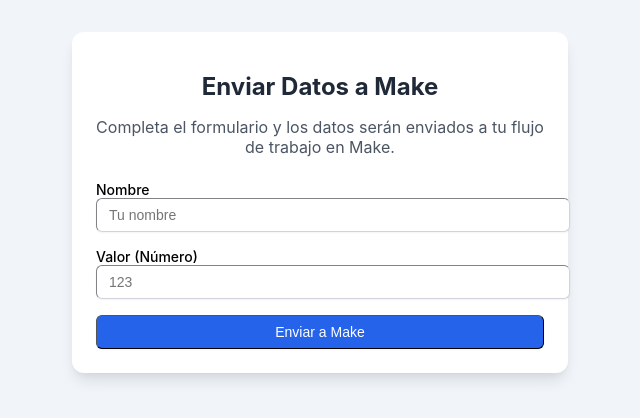
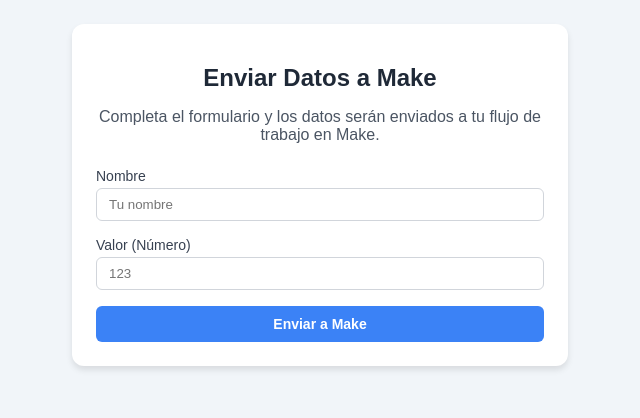
Before and after one commit to bernapin1996lab/REGISTRO-VISITA1, a plain HTML site: page index.html in a window 1280 px wide. Shown: the whole page, without its empty margins (320-960 px from the left). Drawn offline with Linux system fonts and the light colour scheme.

Commit message:
Update index.html

```diff
--- a/index.html
+++ b/index.html
@@ -5,189 +5,115 @@
     <meta name="viewport" content="width=device-width, initial-scale=1.0">
     <title>Formulario en Telegram</title>
     <style>
-        /* CSS de Tailwind incrustado */
-        /*
-        * A continuación se encuentra una versión simplificada del CSS de Tailwind para que la mini-aplicación sea autocontenida.
-        * Esto asegura que los estilos se carguen incluso sin conexión a Internet o si el CDN falla.
-        */
-
-        /* Base y Tipografía */
         body {
-            font-family: -apple-system, BlinkMacSystemFont, 'Segoe UI', Roboto, Helvetica, Arial, sans-serif, 'Apple Color Emoji', 'Segoe UI Emoji', 'Segoe UI Symbol';
+            font-family: Arial, sans-serif;
             background-color: #f1f5f9;
-            padding: 1.5rem;
+            margin: 0;
+            padding: 24px;
         }
-
-        /* Contenedor principal */
-        .max-w-md {
-            max-width: 28rem;
+        .container {
+            max-width: 448px;
+            margin: 0 auto;
+            background-color: #ffffff;
+            border-radius: 12px;
+            box-shadow: 0 4px 6px rgba(0, 0, 0, 0.1);
+            padding: 24px;
         }
-        .mx-auto {
-            margin-left: auto;
-            margin-right: auto;
+        h1 {
+            font-size: 24px;
+            font-weight: bold;
+            color: #1f2937;
+            text-align: center;
+            margin-bottom: 16px;
         }
-        .bg-white {
-            background-color: #fff;
+        p {
+            color: #4b5563;
+            text-align: center;
+            margin-bottom: 24px;
         }
-        .rounded-xl {
-            border-radius: 0.75rem;
+        .form-group {
+            margin-bottom: 16px;
         }
-        .shadow-lg {
-            box-shadow: 0 10px 15px -3px rgba(0, 0, 0, 0.1), 0 4px 6px -2px rgba(0, 0, 0, 0.05);
+        label {
+            display: block;
+            font-size: 14px;
+            font-weight: 500;
+            color: #374151;
+            margin-bottom: 4px;
         }
-        .p-6 {
-            padding: 1.5rem;
+        input {
+            width: 100%;
+            padding: 8px 12px;
+            border: 1px solid #d1d5db;
+            border-radius: 6px;
+            box-sizing: border-box;
         }
-
-        /* Encabezado y Texto */
-        .text-2xl {
-            font-size: 1.5rem;
+        button {
+            width: 100%;
+            display: block;
+            padding: 10px 16px;
+            font-size: 14px;
+            font-weight: bold;
+            color: #ffffff;
+            background-color: #3b82f6;
+            border: none;
+            border-radius: 6px;
+            cursor: pointer;
+            transition: background-color 0.2s ease-in-out;
         }
-        .font-bold {
-            font-weight: 700;
+        button:hover {
+            background-color: #1d4ed8;
         }
-        .text-gray-800 {
-            color: #1f2937;
+        .status-message {
+            margin-top: 16px;
+            text-align: center;
+            font-size: 14px;
+            font-weight: 500;
+            display: none;
         }
-        .text-center {
-            text-align: center;
+        .status-message.visible {
+            display: block;
         }
-        .mb-4 {
-            margin-bottom: 1rem;
+        .status-message.success {
+            color: #16a34a;
         }
-        .text-gray-600 {
+        .status-message.error {
+            color: #dc2626;
+        }
+        .status-message.warning {
+            color: #ca8a04;
+        }
+        .status-message.info {
             color: #4b5563;
         }
-        .mb-6 {
-            margin-bottom: 1.5rem;
-        }
-        .text-sm {
-            font-size: 0.875rem;
-        }
-
-        /* Formulario y Botones */
-        .space-y-4 > * + * {
-            margin-top: 1rem;
-        }
-        .block {
-            display: block;
-        }
-        .w-full {
-            width: 100%;
-        }
-        .px-3 {
-            padding-left: 0.75rem;
-            padding-right: 0.75rem;
-        }
-        .py-2 {
-            padding-top: 0.5rem;
-            padding-bottom: 0.5rem;
-        }
-        .border {
-            border-width: 1px;
-        }
-        .border-gray-300 {
-            border-color: #d1d5db;
-        }
-        .rounded-md {
-            border-radius: 0.375rem;
-        }
-        .shadow-sm {
-            box-shadow: 0 1px 2px 0 rgba(0, 0, 0, 0.05);
-        }
-        .focus\:outline-none:focus {
-            outline: 2px solid transparent;
-            outline-offset: 2px;
-        }
-        .focus\:ring-blue-500:focus {
-            --tw-ring-color: #3b82f6;
-            box-shadow: 0 0 0 calc(2px + 0px) var(--tw-ring-color);
-        }
-        .focus\:border-blue-500:focus {
-            border-color: #3b82f6;
-        }
-        .sm\:text-sm {
-            font-size: 0.875rem;
-        }
-        .flex {
-            display: flex;
-        }
-        .justify-center {
-            justify-content: center;
-        }
-        .text-white {
-            color: #fff;
-        }
-        .bg-blue-600 {
-            background-color: #2563eb;
-        }
-        .hover\:bg-blue-700:hover {
-            background-color: #1d4ed8;
-        }
-        .focus\:ring-2:focus {
-            box-shadow: 0 0 0 2px rgba(59, 130, 246, 0.5);
-        }
-        .focus\:ring-offset-2:focus {
-            box-shadow: 0 0 0 2px #fff, 0 0 0 4px rgba(59, 130, 246, 0.5);
-        }
-
-        /* Mensajes de estado */
-        .mt-4 {
-            margin-top: 1rem;
-        }
-        .font-medium {
-            font-weight: 500;
-        }
-        .hidden {
-            display: none;
-        }
-        .block {
-            display: block;
-        }
-        .text-green-600 {
-            color: #16a34a;
-        }
-        .text-red-600 {
-            color: #dc2626;
-        }
-        .text-yellow-600 {
-            color: #ca8a04;
-        }
-        .text-gray-600 {
-            color: #4b5563;
-        }
-
     </style>
 </head>
-<body class="p-6">
-    <div class="max-w-md mx-auto bg-white rounded-xl shadow-lg p-6">
-        <h1 class="text-2xl font-bold text-gray-800 text-center mb-4">Enviar Datos a Make</h1>
-        <p class="text-gray-600 text-center mb-6">Completa el formulario y los datos serán enviados a tu flujo de trabajo en Make.</p>
+<body>
+    <div class="container">
+        <h1>Enviar Datos a Make</h1>
+        <p>Completa el formulario y los datos serán enviados a tu flujo de trabajo en Make.</p>
 
-        <form id="dataForm" class="space-y-4">
-            <div>
-                <label for="nombre" class="block text-sm font-medium text-gray-700">Nombre</label>
-                <input type="text" id="nombre" name="nombre" placeholder="Tu nombre"
-                    class="mt-1 block w-full px-3 py-2 bg-white border border-gray-300 rounded-md shadow-sm focus:outline-none focus:ring-blue-500 focus:border-blue-500 sm:text-sm">
+        <form id="dataForm">
+            <div class="form-group">
+                <label for="nombre">Nombre</label>
+                <input type="text" id="nombre" name="nombre" placeholder="Tu nombre">
             </div>
-            <div>
-                <label for="valor" class="block text-sm font-medium text-gray-700">Valor (Número)</label>
-                <input type="number" id="valor" name="valor" placeholder="123"
-                    class="mt-1 block w-full px-3 py-2 bg-white border border-gray-300 rounded-md shadow-sm focus:outline-none focus:ring-blue-500 focus:border-blue-500 sm:text-sm">
+            <div class="form-group">
+                <label for="valor">Valor (Número)</label>
+                <input type="number" id="valor" name="valor" placeholder="123">
             </div>
-            <button type="submit"
-                class="w-full flex justify-center py-2 px-4 border border-transparent rounded-md shadow-sm text-sm font-medium text-white bg-blue-600 hover:bg-blue-700 focus:outline-none focus:ring-2 focus:ring-offset-2 focus:ring-blue-500">
+            <button type="submit">
                 Enviar a Make
             </button>
         </form>
 
-        <div id="statusMessage" class="mt-4 text-center text-sm font-medium hidden"></div>
+        <div id="statusMessage" class="status-message"></div>
     </div>
 
     <script>
         const form = document.getElementById('dataForm');
         const statusMessage = document.getElementById('statusMessage');
-        const webhookUrl = 'https://hook.us2.make.com/vvdxma06lmhy1r66d7egcd8d3kuef1uo'; // <-- Reemplaza esta URL con la tuya
+        const webhookUrl = 'https://hook.us2.make.com/vvdxma06lmhy1r66d7egcd8d3kuef1uo'; // <-- Reemplaza esta URL
 
         form.addEventListener('submit', async (e) => {
             e.preventDefault();
@@ -195,21 +121,16 @@
             const nombre = document.getElementById('nombre').value;
             const valor = document.getElementById('valor').value;
 
-            // Simple validación
             if (!nombre || !valor) {
                 statusMessage.textContent = 'Por favor, completa todos los campos.';
-                statusMessage.classList.remove('hidden', 'text-green-600', 'text-red-600');
-                statusMessage.classList.add('text-yellow-600', 'block');
+                statusMessage.className = 'status-message visible warning';
                 return;
             }
 
             try {
-                // Muestra un mensaje de carga
                 statusMessage.textContent = 'Enviando datos...';
-                statusMessage.classList.remove('hidden', 'text-green-600', 'text-red-600', 'text-yellow-600');
-                statusMessage.classList.add('text-gray-600', 'block');
+                statusMessage.className = 'status-message visible info';
 
-                // Envia los datos al webhook de Make
                 const response = await fetch(webhookUrl, {
                     method: 'POST',
                     headers: {
@@ -220,8 +141,7 @@
 
                 if (response.ok) {
                     statusMessage.textContent = 'Datos enviados con éxito!';
-                    statusMessage.classList.remove('text-gray-600');
-                    statusMessage.classList.add('text-green-600');
+                    statusMessage.className = 'status-message visible success';
                     form.reset();
                 } else {
                     throw new Error('Error al enviar los datos.');
@@ -229,8 +149,7 @@
             } catch (error) {
                 console.error('Error:', error);
                 statusMessage.textContent = 'Error: No se pudieron enviar los datos.';
-                statusMessage.classList.remove('text-gray-600');
-                statusMessage.classList.add('text-red-600');
+                statusMessage.className = 'status-message visible error';
             }
         });
     </script>
```
